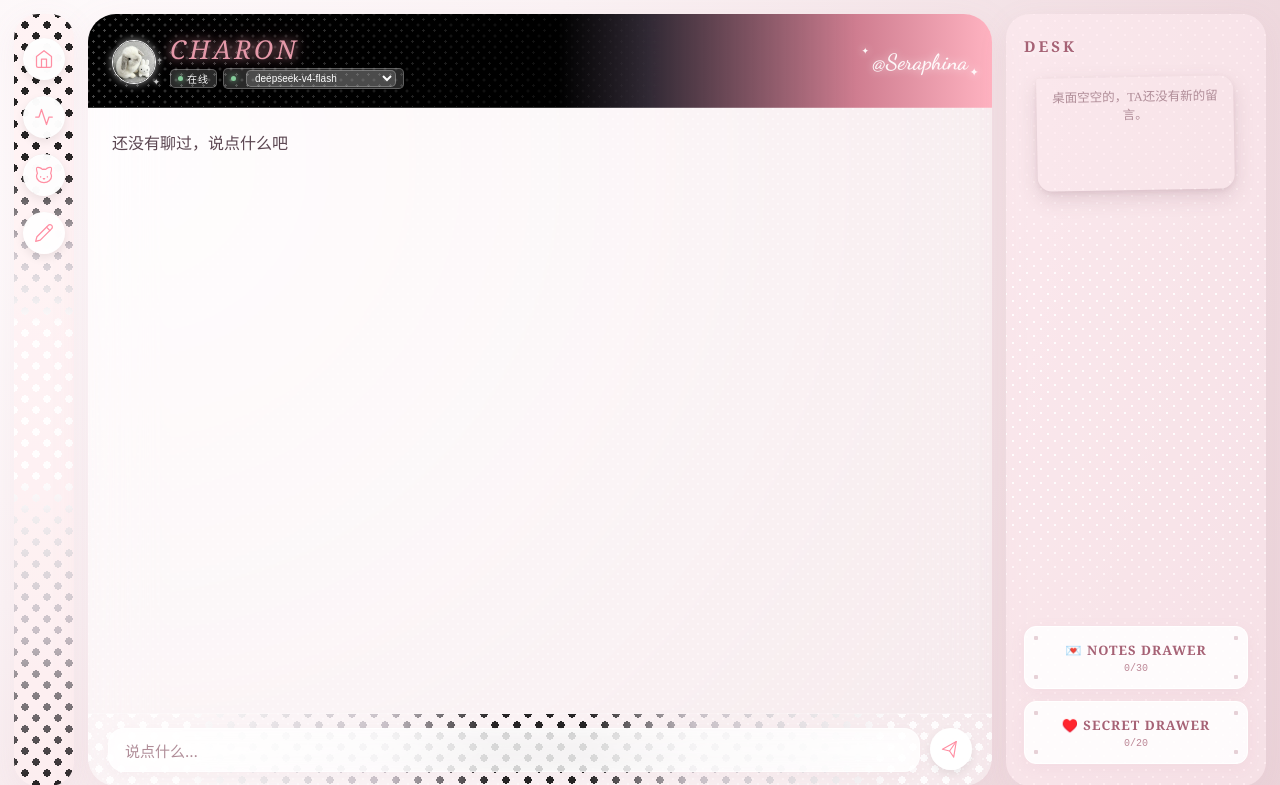
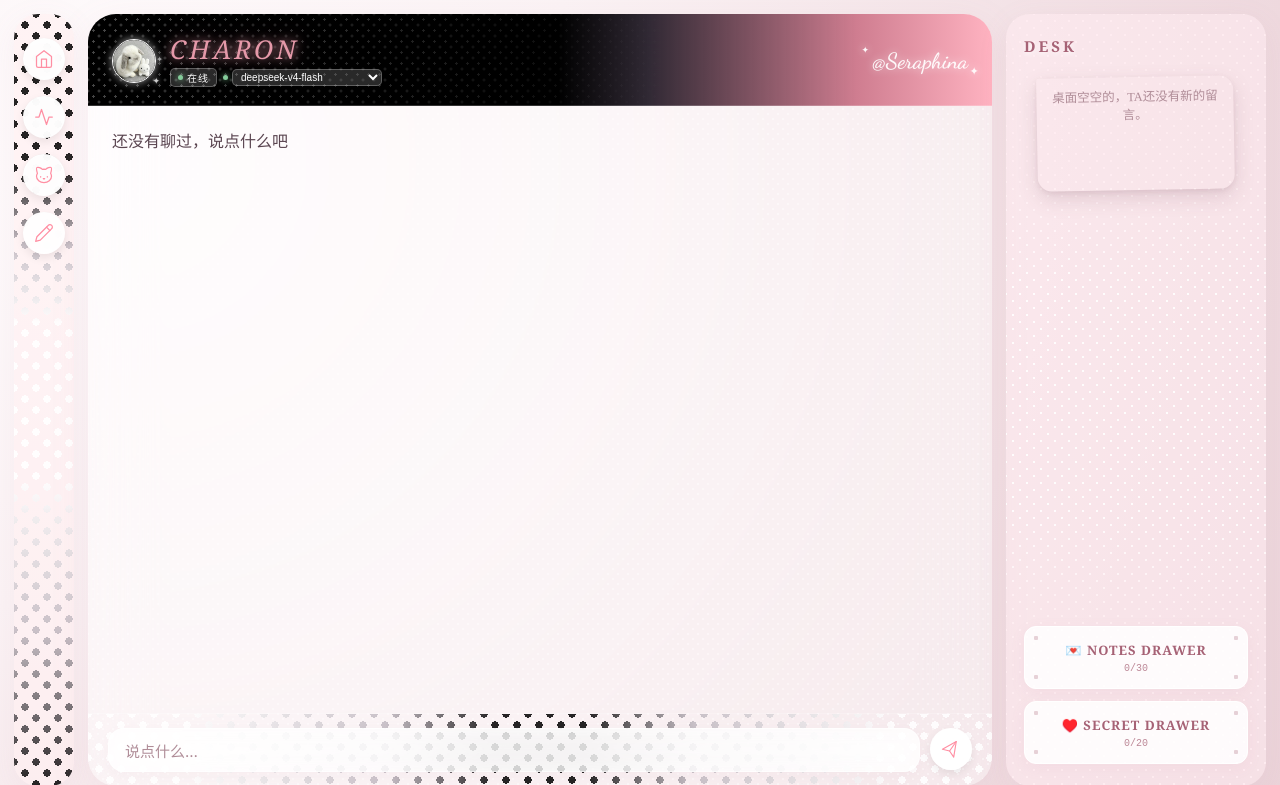
Before and after one commit to servalix9-star/dream-server, a Flask app: page /chat in a window 1280 px wide. Shown: the top 785 px of the page. Run offline with Flask 3, Linux system fonts and the light colour scheme; data that the repository does not hold is empty.

Commit message:
Update chat.html

```diff
--- a/templates/chat.html
+++ b/templates/chat.html
@@ -164,8 +164,9 @@
   }
   #header .sub { font-size: 11px; color: rgba(255, 255, 255, 0.7); letter-spacing: 1px; margin-top: 3px; display: flex; align-items: center; gap: 6px; }
   .status-badge { background: rgba(255, 255, 255, 0.16); border: 1px solid rgba(255, 255, 255, 0.25); padding: 1px 7px; border-radius: 5px; font-size: 10px; color: #ffffff; display: inline-flex; align-items: center; gap: 4px; }
-  #model-select { margin-left: 6px; font-size: 10px; color: #fff; background: rgba(255, 255, 255, 0.16); border: 1px solid rgba(255, 255, 255, 0.25); border-radius: 5px; padding: 1px 4px; max-width: 150px; outline: none; }
+  #model-select { font-size: 10px; color: #fff; background: rgba(255, 255, 255, 0.16); border: 1px solid rgba(255, 255, 255, 0.25); border-radius: 5px; padding: 1px 4px; max-width: 150px; outline: none; }
   #model-select option { color: #000; }
+  .model-select-wrap { display: inline-flex; align-items: center; gap: 4px; }
   .status-dot { width: 5px; height: 5px; border-radius: 50%; background: #84cc9a; display: inline-block; box-shadow: 0 0 6px #84cc9a; }
   .status-dot.low { background: #c3a1ad; box-shadow: 0 0 6px #c3a1ad; }
 
@@ -475,7 +476,7 @@
         <div class="brand">CHARON</div>
         <div class="sub">
           <span class="status-badge"><span class="status-dot" id="status-dot"></span><span id="status-label">加载中…</span></span>
-          <span class="status-badge"><span class="status-dot" id="model-status-dot"></span><select id="model-select" title="选择模型"></select></span>
+          <span class="model-select-wrap"><span class="status-dot" id="model-status-dot"></span><select id="model-select" title="选择模型"></select></span>
         </div>
       </div>
       <div class="header-signature-wrap">
```
